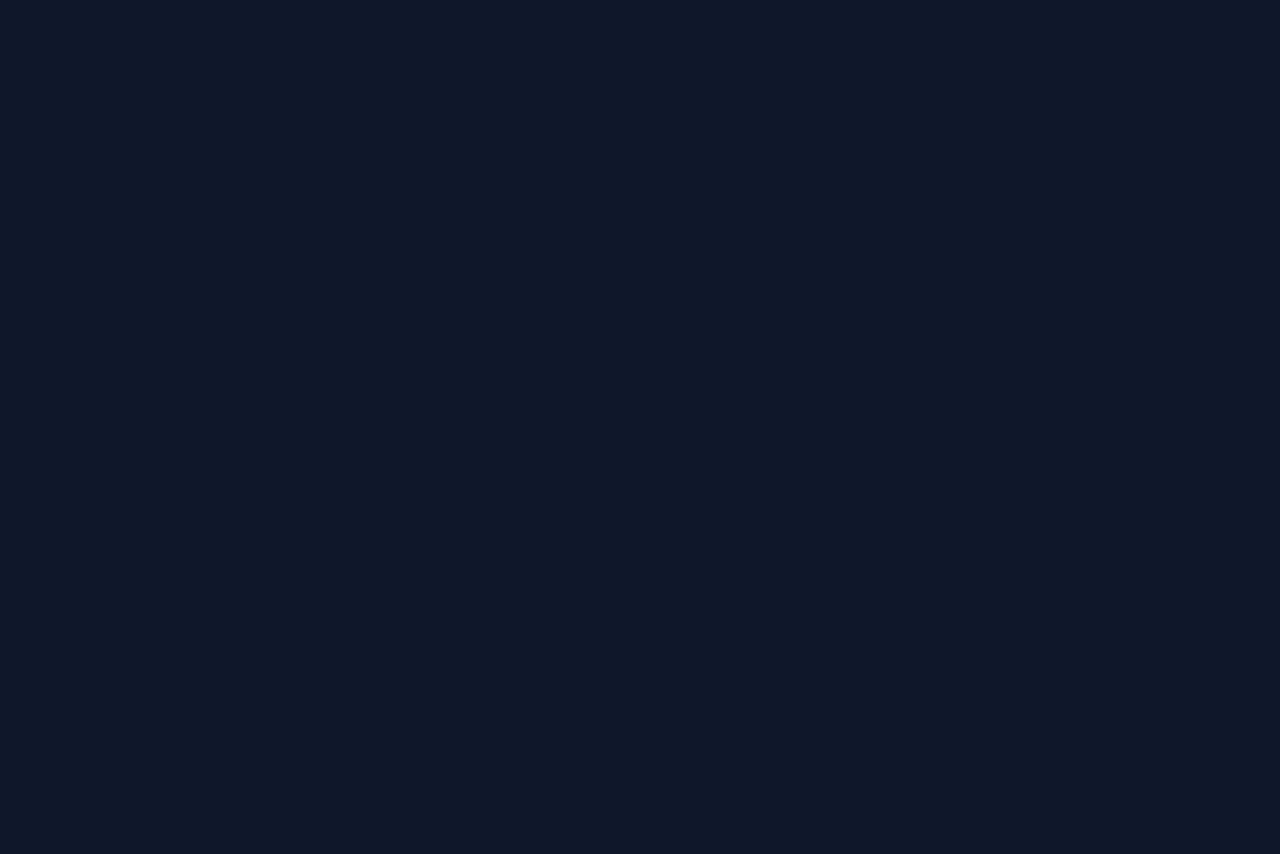
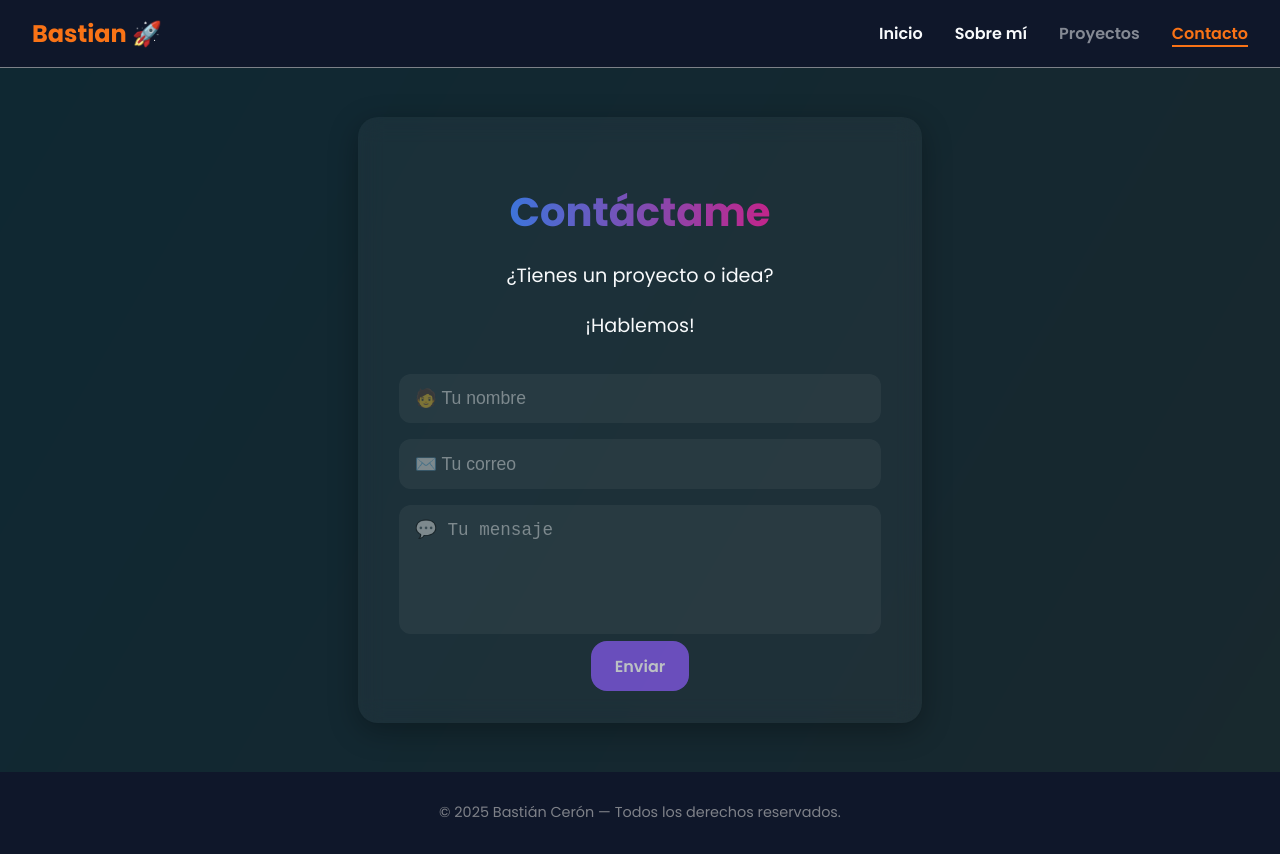
Before and after one commit to bastianCeronDuque/mi-portafolio-react, a React (Vite) app: page /contacto in a window 1280 px wide. Before the commit this address had no page. Before the commit the page ends 800 px from the top, so only its background shows below. Built offline with nearby package versions, Linux system fonts and the light colour scheme.

Commit message:
Activacion de contacto

```diff
--- a/eslint.config.js
+++ b/eslint.config.js
@@ -23,7 +23,10 @@ export default defineConfig([
       },
     },
     rules: {
-      'no-unused-vars': ['error', { varsIgnorePattern: '^[A-Z_]' }],
+      'no-unused-vars': ['error', {
+        varsIgnorePattern: '^[A-Z_]'
+
+      }],
     },
   },
 ])
--- a/src/components/AnimateRoutes.jsx
+++ b/src/components/AnimateRoutes.jsx
@@ -3,7 +3,7 @@ import { AnimatePresence } from "framer-motion";
 import Home from "../pages/Home";
 import About from "../pages/About";
 // import Projects from '../pages/Projects';
-// import Contact from '../pages/Contact';
+import Contact from "../pages/Contact";
 import Layout from "./Layout";
 
 export default function AnimatedRoutes() {
@@ -16,7 +16,7 @@ export default function AnimatedRoutes() {
           <Route path="/" element={<Home />} />
           <Route path="/sobre-mi" element={<About />} />
           {/* <Route path="/proyectos" element={<Projects />} /> */}
-          {/* <Route path="/contacto" element={<Contact />} /> */}
+          <Route path="/contacto" element={<Contact />} />
         </Route>
       </Routes>
     </AnimatePresence>
--- a/src/components/FadeInWhenVisible.jsx
+++ b/src/components/FadeInWhenVisible.jsx
@@ -1,3 +1,4 @@
+
 import {motion, useInView} from "framer-motion";
 import {useRef} from "react";
 
--- a/src/components/Navbar.jsx
+++ b/src/components/Navbar.jsx
@@ -28,17 +28,7 @@ export default function Navbar() {
           {/* <Link to='/proyectos'>Proyectos</Link> */}
         </li>
         <li className={location.pathname === "/contacto" ? "active" : ""}>
-          <a
-            href="#"
-            onClick={(e) => {
-              e.preventDefault();
-              alert("¡Esta sección aún está en construcción! 🚧");
-            }}
-            style={{ opacity: 0.5, cursor: "not-allowed" }}
-          >
-            Contacto
-          </a>
-          {/* <Link to='/contacto'>Contacto</Link> */}
+          <Link to='/contacto'>Contacto</Link>
         </li>
       </ul>
     </nav>
--- a/src/pages/About.jsx
+++ b/src/pages/About.jsx
@@ -11,16 +11,7 @@ export default function About() {
       transition={{ duration: 0.8 }}
     >
       <FadeInWhenVisible>
-        <h1
-        className="about-container-titulo"
-          // style={{
-          //   fontSize: "2.5rem",
-          //   textAlign: "center",
-          //   color: "var(--color-primary)",
-          // }}
-        >
-          Sobre mí
-        </h1>
+        <h1 className="titulo-pages-gradient">Sobre mí</h1>
       </FadeInWhenVisible>
       <FadeInWhenVisible>
         <p className="about-container-p">
@@ -45,7 +36,7 @@ export default function About() {
         animate={{ opacity: 1, scale: 1 }}
         whileHover={{ scale: 1.05, rotate: 2 }}
         whileTap={{ scale: 0.95, rotate: -2 }}
-        transition={{type:'spring',stifness: 300, damping: 20}}
+        transition={{ type: "spring", stifness: 300, damping: 20 }}
       ></motion.img>
     </motion.div>
   );
--- a/src/pages/Contact.jsx
+++ b/src/pages/Contact.jsx
@@ -0,0 +1,92 @@
+import { useState } from "react";
+import { AnimatePresence, motion } from "framer-motion";
+import "../styles/Contact.css";
+
+export default function Contact() {
+  const [formData, setFormData] = useState({
+    nombre: "",
+    email: "",
+    mensaje: "",
+  });
+  const [enviado, setEnviado] = useState(false);
+
+  const handleChange = (e) => {
+    setFormData({
+      ...formData,
+      [e.target.name]: e.target.value,
+    });
+  };
+  const handleSubmit = (e) => {
+    e.preventDefault();
+    console.log("Formulario enviado:", formData);
+    setEnviado(true);
+    setFormData({
+      nombre: "",
+      email: "",
+      mensaje: "",
+    });
+    setTimeout(() => {
+      setEnviado(false);
+    }, 3000);
+  };
+  return (
+    <motion.div
+      className="contact-wrapper"
+      initial={{ opacity: 0, y: 50 }}
+      animate={{ opacity: 1, y: 0 }}
+      exit={{ opacity: 0, y: -50 }}
+      transition={{ duration: 0.6 }}
+    >
+      <div className="contact-content">
+        <h2 className="titulo-pages-gradient">Contáctame</h2>
+        <p>¿Tienes un proyecto o idea?</p>
+        <p>¡Hablemos!</p>
+        <form onSubmit={handleSubmit} className="contact-form">
+          <motion.input
+            type="text"
+            name="nombre"
+            placeholder="🧑 Tu nombre"
+            value={formData.nombre}
+            onChange={handleChange}
+            whileFocus={{ scale: 1.02 }}
+            required
+          />
+          <motion.input
+            type="email"
+            name="email"
+            placeholder="✉️ Tu correo"
+            value={formData.email}
+            onChange={handleChange}
+            whileFocus={{ scale: 1.02 }}
+            required
+          />
+          <motion.textarea
+            name="mensaje"
+            placeholder="💬 Tu mensaje"
+            rows={5}
+            value={formData.mensaje}
+            onChange={handleChange}
+            whileFocus={{ scale: 1.02 }}
+          />
+          <motion.button
+            type="submit"
+            whileHover={{ scale: 1.05 }}
+            whileTap={{ scale: 0.95 }}
+            className="btn-accion2"
+          >
+            Enviar
+          </motion.button>
+          <AnimatePresence>
+            {enviado && <motion.div
+            initial={{ opacity: 0, scale: 0.8 }}
+            animate={{ opacity: 1, scale: 1 }}
+            exit={{ opacity: 0, scale: 0.8 }}
+            transition={{ duration: 0.3 }}
+            className="contact-form-menssage"
+            >✅ ¡Mensaje enviado con éxito!</motion.div>}
+          </AnimatePresence>
+        </form>
+      </div>
+    </motion.div>
+  );
+}
--- a/src/pages/Home.jsx
+++ b/src/pages/Home.jsx
@@ -1,5 +1,4 @@
 import { motion } from "framer-motion";
-import { Link } from "react-router-dom";
 import AnimatedToggle from "../components/AnimatedToggle";
 import devImg from "../assets/bastian-dev.jpg";
 import "../styles/Home.css";
--- /dev/null
+++ b/src/styles/Contact.css
@@ -0,0 +1,80 @@
+.contact-wrapper {
+  position: relative;
+  overflow: hidden;
+  z-index: 1;
+  display: flex;
+  justify-content: center;
+  align-items: center;
+  min-height: 80vh;
+  padding: 2rem;
+}
+.contact-wrapper::before{
+    content: '';
+    position: absolute;
+    top: -50%;
+    left: -50%;
+    width: 200%;
+    height: 200%;
+    background: linear-gradient(120deg, #6366f1, #ec4899, #10b981, #fad015);
+    background-size: 400% 400%;
+    animation: gradientMove 10s ease infinite;
+    z-index: -1;
+    opacity: 0.1;
+    filter: blur(80px);
+}
+@keyframes gradientMove{
+    0%{
+        background-position: 0% 50%;
+    }
+    50%{
+        background-position: 100% 50%;
+    }
+    100%{
+        background-position: 0% 50%;
+    }
+}
+.contact-content {
+  max-width: 500px;
+  width: 100%;
+  background-color: rgba(255, 255, 255, 0.04);
+  backdrop-filter: blur(12px);
+  padding: 2rem;
+  border-radius: 20px;
+  box-shadow: 0 8px 30px rgba(0, 0, 0, 0.3);
+  text-align: center;
+  color: var(--color-text);
+}
+.contact-content p {
+  font-size: 1.2rem;
+  color: var(--color-text);
+  margin-bottom: 1rem;
+  line-height: 1.6;
+}
+.contact-form input,
+.contact-form textarea {
+  width: 90%;
+  margin-top: 1rem;
+  padding: 0.9rem 1rem;
+  border-radius: 12px;
+  border: none;
+  background-color: rgba(255, 255, 255, 0.05);
+  color: var(--color-text);
+  resize: none;
+  font-size: 1.1rem;
+  transition: 0.4s;
+  outline: none;
+}
+.contact-form input::placeholder,
+.contact-form textarea::placeholder {
+  color: rgba(255, 255, 255, 0.4);
+}
+.contact-form input:focus,
+.contact-form textarea:focus {
+  box-shadow: 0 0 12px rgba(96, 165, 250, 0.6);
+  background-color: rgba(255, 255, 255, 0.08);
+}
+.contact-form-menssage{
+    margin-top: 1rem;
+    color: #4ade80;
+    font-weight: 600;
+}
--- a/src/styles/global.css
+++ b/src/styles/global.css
@@ -42,7 +42,7 @@ button:hover {
   padding: 0 1rem;
   text-align: center;
 }
-.about-container-titulo{
+.titulo-pages-gradient{
   font-size: 2.5rem;
   margin-bottom: 1rem;
   background: linear-gradient(to right, var(--color-gradient-1), var(--color-gradient-2));
--- a/src/styles/variables.css
+++ b/src/styles/variables.css
@@ -3,7 +3,7 @@
   --color-primary: #8b5cf6;
   --color-accent: #f97316;
   --color-text: #f8fafc;
-  --color-muted: #5e6776;
+  --color-muted: #9ea0a4c6;
   --color-muted-gradient: linear-gradient(to right, #0099ff, #ff0066);
   --font-main: "Poppins", sans-serif;
   --color-gradient-1: #0099ff;
```
